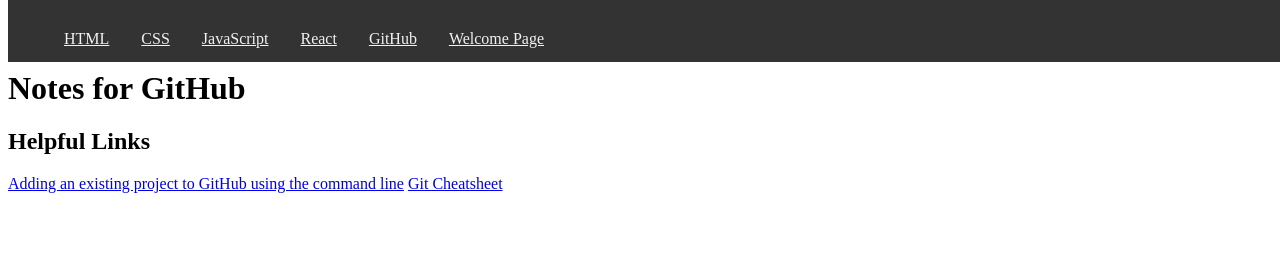
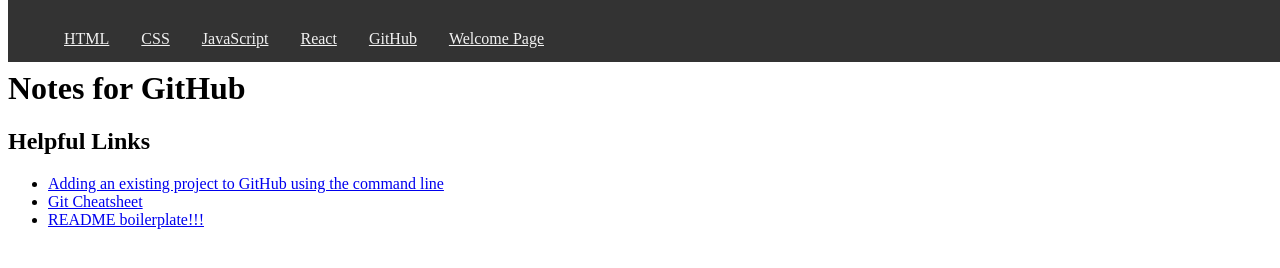
Before and after one commit to Liliy1120/ThingsToRemember, a plain HTML site: page pages/notesforgithub.html in a window 1280 px wide. Drawn offline with Linux system fonts and the light colour scheme.

Commit message:
added boilerplate link for readme

```diff
--- a/pages/notesforgithub.html
+++ b/pages/notesforgithub.html
@@ -21,8 +21,11 @@
         </nav>
         <h1>Notes for GitHub</h1>
         <h2>Helpful Links</h2>
-        <a href="https://docs.github.com/en/github/importing-your-projects-to-github/adding-an-existing-project-to-github-using-the-command-line">Adding an existing project to GitHub using the command line</a>
-        <a href="https://training.github.com/downloads/github-git-cheat-sheet/">Git Cheatsheet</a>
+        <ul>
+            <li><a href="https://docs.github.com/en/github/importing-your-projects-to-github/adding-an-existing-project-to-github-using-the-command-line">Adding an existing project to GitHub using the command line</a></li>
+            <li><a href="https://training.github.com/downloads/github-git-cheat-sheet/">Git Cheatsheet</a></li>
+            <li><a href="https://dillinger.io/">README boilerplate!!!</a></li>
+        </ul>
     </main>
 </body>
 </html>
```
